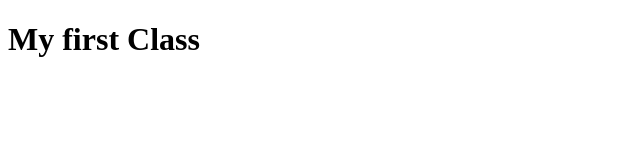
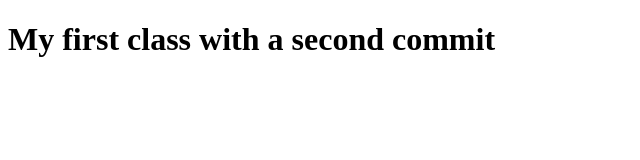
Before and after one commit to Maedb/VidaFullStack-Lesson-01, a plain HTML site: page index.html in a window 1280 px wide. Shown: the whole page, without its empty margins (0-640 px from the left). Drawn offline with Linux system fonts and the light colour scheme.

Commit message:
added second text and fixed capitalization

```diff
--- a/index.html
+++ b/index.html
@@ -7,7 +7,7 @@
 </head>
 
 <body>
-  <h1>My first Class</h1>
+  <h1>My first class with a second commit</h1>
 </body>
 
 </html>
```
